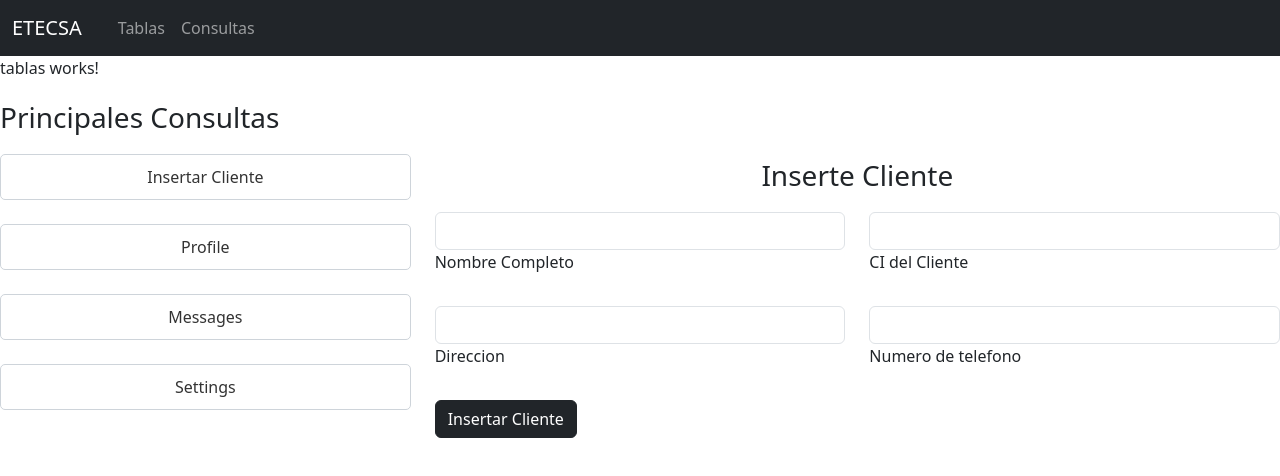
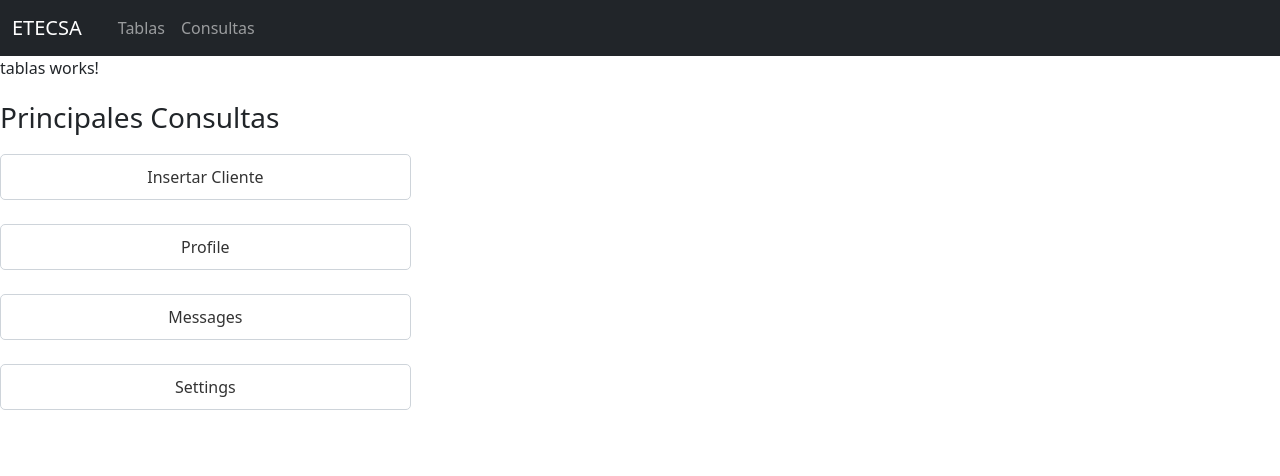
Before and after one commit to VictorLuis123/proyecto_ingenieria, an Angular app: page /consultas in a window 1280 px wide. Shown: the top 476 px of the page. Built offline with nearby package versions, Linux system fonts and the light colour scheme.

Commit message:
va cogiendo movimiento el formulario

```diff
--- a/src/app/consultas/consultas.component.html
+++ b/src/app/consultas/consultas.component.html
@@ -4,18 +4,18 @@
   <div class="row">
     <div class="col-4">
       <div class="list-group">
-        <a class="list-group-item list-group-item-action custom-link">Insertar Cliente</a>
+        <a class="list-group-item list-group-item-action custom-link" (click)="tipo_query='insert_client'">Insertar Cliente</a>
         <br>
-        <a class="list-group-item list-group-item-action custom-link">Profile</a>
+        <a class="list-group-item list-group-item-action custom-link" (click)="tipo_query=''">Profile</a>
         <br>
-        <a class="list-group-item list-group-item-action custom-link">Messages</a>
+        <a class="list-group-item list-group-item-action custom-link" (click)="tipo_query=''">Messages</a>
         <br>
-        <a class="list-group-item list-group-item-action custom-link">Settings</a>
+        <a class="list-group-item list-group-item-action custom-link" (click)="tipo_query=''">Settings</a>
         <br>
       </div>
     </div>
     <!-- Implementar el dinamismo, ngif y hacerle funciones en el typescript -->
-    <div class="col-8">
+    <div class="col-8" *ngIf="tipo_query=='insert_client'">
       <p class="fs-3 text-center">Inserte Cliente</p>
 
       <!-- Formulario cool -->
--- a/src/app/consultas/consultas.component.ts
+++ b/src/app/consultas/consultas.component.ts
@@ -9,6 +9,7 @@ import { DataService } from '../data.service';
 export class ConsultasComponent {
   constructor(private dataservice:DataService){}
 
+  tipo_query:string='';
 
   submitFormClient(user_data:{name:string, id:string,address:string,telephone:string}){
     console.log(user_data)
```
